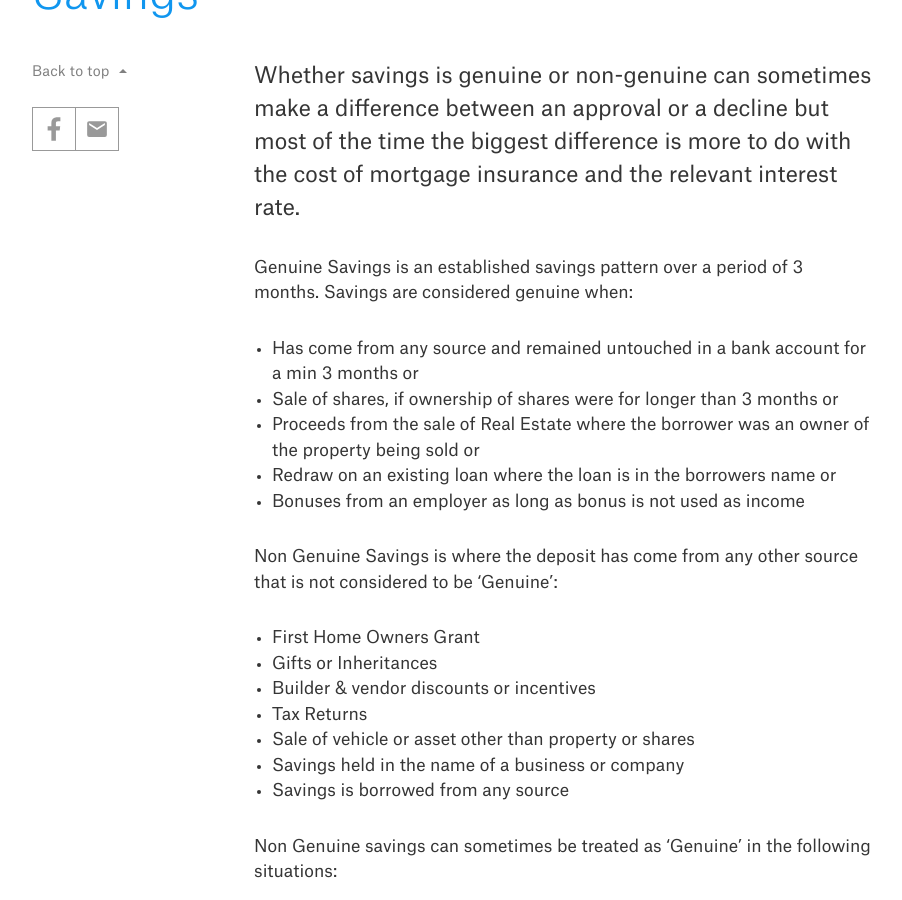
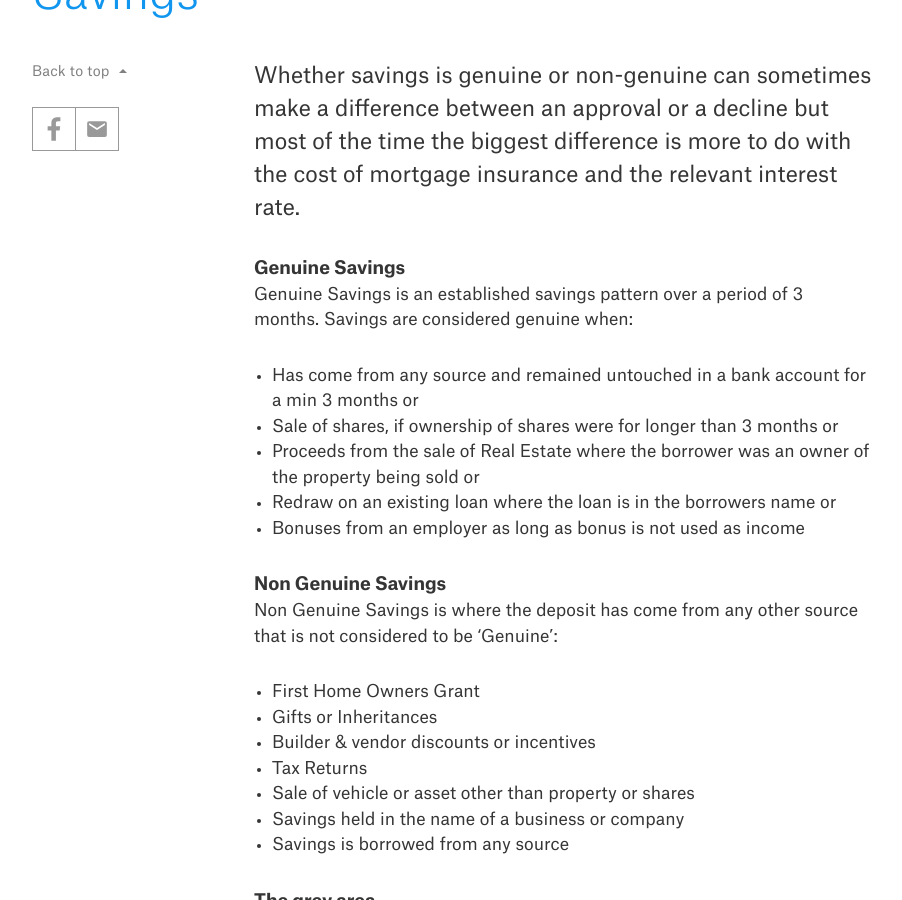
Before and after one commit to callumflack/lend-first, a Jekyll site: the page built from _posts/2017-06-02-genuine-savings-vs-non-genuine-savings.markdown, in a window 1280 px wide and 900 px high, scrolled down 216 px. Shown: the whole window, without its empty margins (188-1090 px from the left). Built offline with Jekyll 4.4.1, drawn with Linux system fonts in a browser that asks for light colours.

Commit message:
post formatting fix

```diff
--- a/_posts/2017-06-02-genuine-savings-vs-non-genuine-savings.markdown
+++ b/_posts/2017-06-02-genuine-savings-vs-non-genuine-savings.markdown
@@ -7,6 +7,7 @@ categories:
 
 Whether savings is genuine or non-genuine can sometimes make a difference between an approval or a decline but most of the time the biggest difference is more to do with the cost of mortgage insurance and the relevant interest rate.
 
+## Genuine Savings
 Genuine Savings is an established savings pattern over a period of 3 months. Savings are considered genuine when:
 * Has come from any source and remained untouched in a bank account for a min 3 months or
 * Sale of shares, if ownership of shares were for longer than 3 months or
@@ -14,6 +15,7 @@ Genuine Savings is an established savings pattern over a period of 3 months. Sav
 * Redraw on an existing loan where the loan is in the borrowers name or
 * Bonuses from an employer as long as bonus is not used as income
 
+## Non Genuine Savings
 Non Genuine Savings is where the deposit has come from any other source that is not considered to be ‘Genuine’:
 * First Home Owners Grant
 * Gifts or Inheritances
@@ -23,6 +25,7 @@ Non Genuine Savings is where the deposit has come from any other source that is
 * Savings held in the name of a business or company
 * Savings is borrowed from any source
 
+## The grey area
 Non Genuine savings can sometimes be treated as ‘Genuine’ in the following situations:
 * Borrower can prove a reliable rental history with a licensed agent for at least 6mths with a lease in their own name
 * Borrower can prove extra repayments made on an existing loan (including personal loans) equals the amount of non-genuine savings
```
